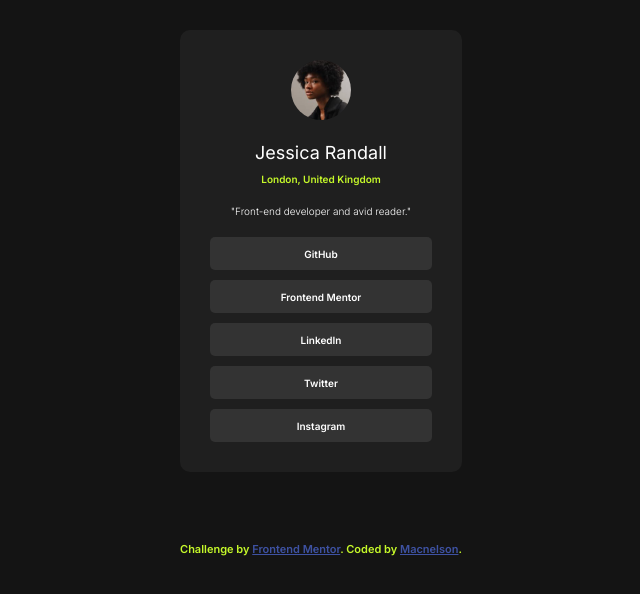
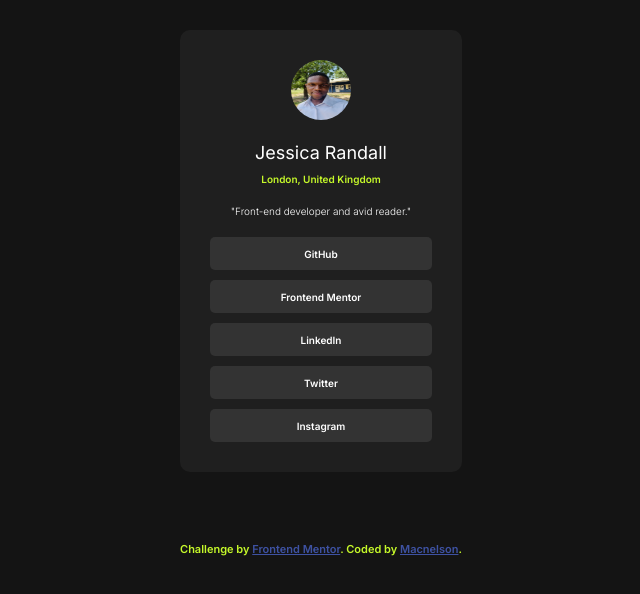
Before and after one commit to Macnelson9/Social-links-page, a plain HTML site: page index.html in a window 1280 px wide. Shown: the part 150-744 px from the top of the page, without its empty margins (319-959 px from the left). Drawn offline with Linux system fonts and the light colour scheme.

Commit message:
Update index.html

```diff
--- a/index.html
+++ b/index.html
@@ -14,7 +14,7 @@
   </head>
   <body>
     <div class="container">
-      <img src="avatar-jessica.jpeg" alt="image_Of_Jessica" />
+      <img src="avatar-uche.jpg" alt="image_Of_Uche" />
 
       <h1>Jessica Randall</h1>
 
```
